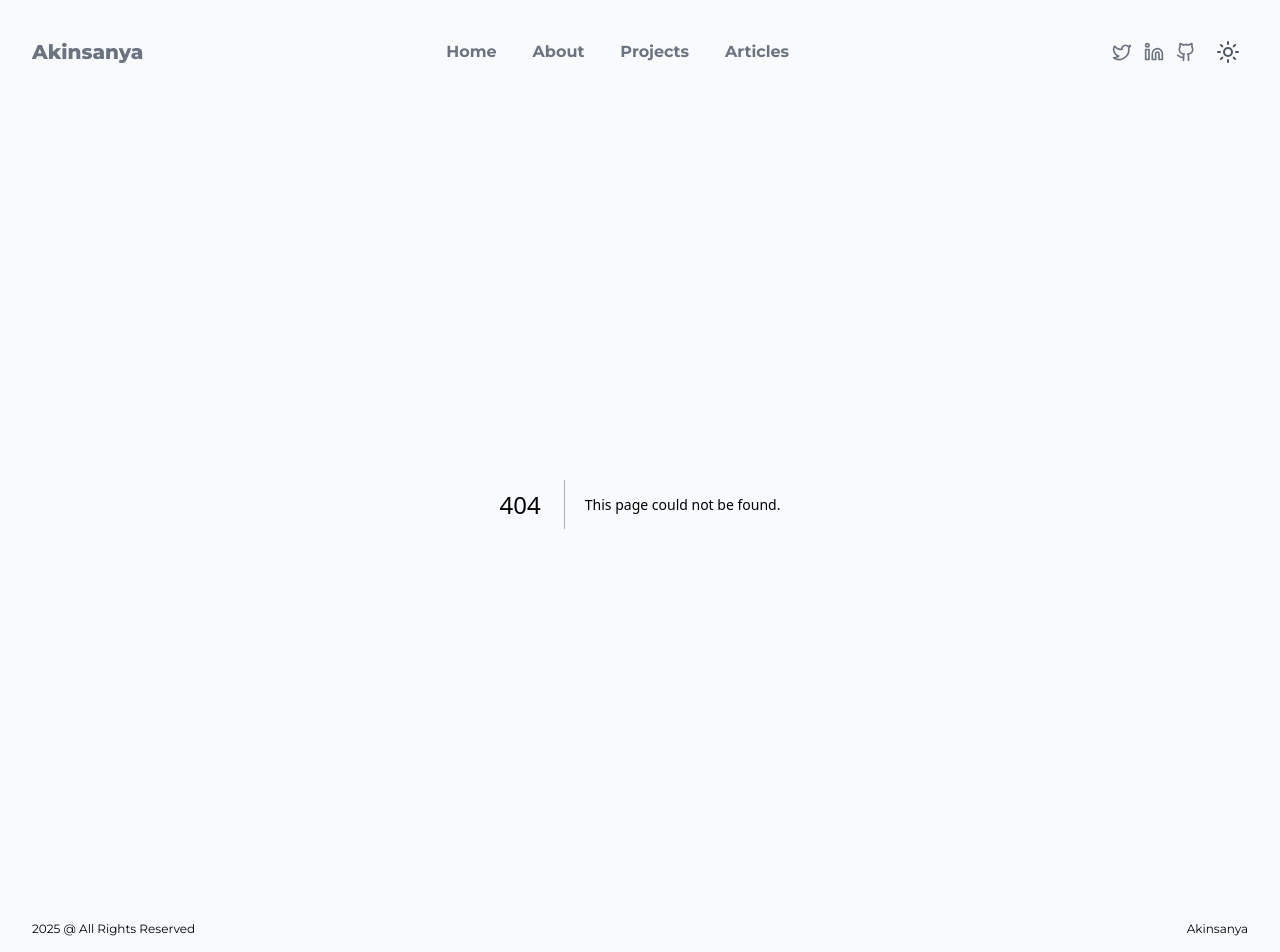
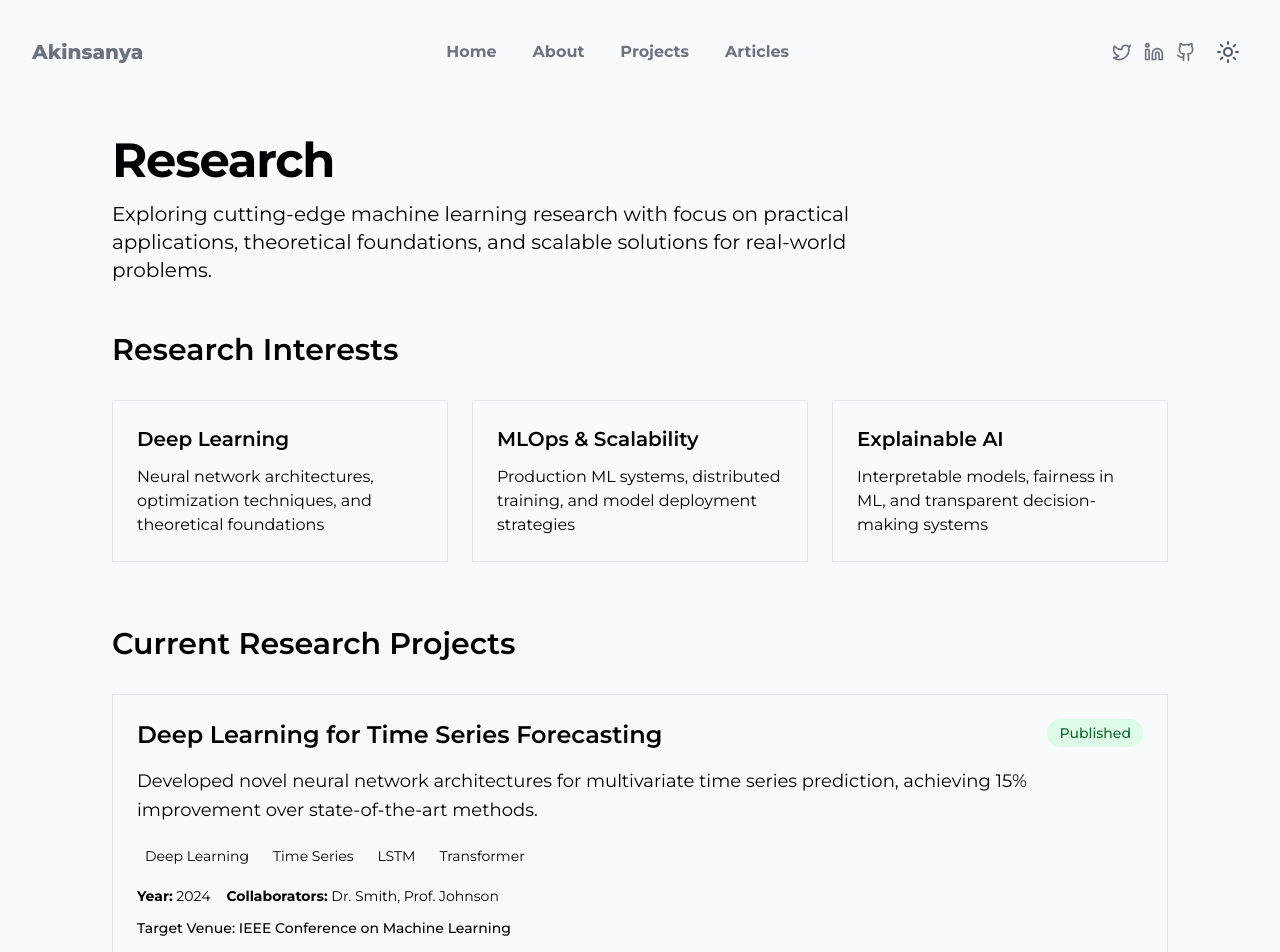
Before and after one commit to kiojoel/akinsanya, a Next.js app: page /research in a window 1280 px wide. Before the commit this address had no page. Shown: the top 952 px of the page. Built offline with nearby package versions, Linux system fonts and the light colour scheme.

Commit message:
add research page

```diff
--- a/app/about/page.tsx
+++ b/app/about/page.tsx
@@ -13,7 +13,7 @@ const About = () => {
       <div className="items-center space-y-2 xl:grid xl:grid-cols-3 xl:gap-x-8 xl:space-y-0">
         <div className="flex flex-col items-center">
           <Image
-            alt="JOEL"
+            alt="Akinsanya Joel"
             src="/joel_profile.jpg"
             width={168}
             height={168}
@@ -24,33 +24,43 @@ const About = () => {
             Akinsanya Joel
           </h3>
           <p className="text-gray-500 dark:text-gray-300 text-center">
-            ML engineer
+            Machine Learning Engineer
           </p>
         </div>
 
         <div className="prose max-w-none prose-lg pt-8 pb-7 dark:prose-invert xl:col-span-2">
           <p className="text-xl text-muted-foreground mb-6">
-            I specialize in building and deploying AI-powered systems, with
-            expertise in advanced machine learning and deep learning. I develop
-            and integrate models into real-world applications, creating
-            scalable, end-to-end solutions that deliver data-driven insights and
-            seamless user experiences.
+            I am a Machine Learning Engineer with extensive experience in
+            developing, training, and deploying machine learning models across
+            various domains. My expertise encompasses deep learning
+            architectures, statistical modeling, and MLOps practices, enabling
+            me to build robust, scalable solutions that drive business value
+            through data-driven insights.
           </p>
           <p className="text-xl text-muted-foreground mb-4">
-            When I&apos;m not coding, I&apos;m likely exploring new techniques
-            in machine learning or diving into the latest developments in web
-            technology. Whether it&apos;s optimizing algorithms or building
-            user-friendly interfaces, I thrive on the challenge of pushing
-            boundaries and creating impactful solutions.
+            My technical proficiency spans the complete machine learning
+            lifecycle, from data preprocessing and feature engineering to model
+            optimization and production deployment. I have hands-on experience
+            with frameworks such as TensorFlow, PyTorch, and scikit-learn,
+            alongside cloud platforms for distributed training and model
+            serving.
           </p>
           <p className="text-xl text-muted-foreground mb-4">
-            Let&apos;s collaborate and transform ideas into reality—connect with
-            me to embark on exciting projects together.
+            I am passionate about advancing the field of machine learning
+            through continuous learning and staying current with emerging
+            research. My focus lies in translating complex algorithms into
+            practical solutions that solve real-world problems and deliver
+            measurable impact.
           </p>
-          <h5 className="font-semibold tracking-tight">Contact me</h5>
+          <p className="text-xl text-muted-foreground mb-4">
+            I welcome opportunities to collaborate on challenging machine
+            learning projects and discuss innovative approaches to AI
+            implementation.
+          </p>
+          <h5 className="font-semibold tracking-tight">Contact</h5>
           <p className="text-sm text-muted-foreground">
             <a href="mailto:akinsanyajoel82@gmail.com">
-              Email: akinsanyajoel82@gmail.com
+              akinsanyajoel82@gmail.com
             </a>
           </p>
         </div>
--- a/app/components/Navbar.tsx
+++ b/app/components/Navbar.tsx
@@ -18,6 +18,10 @@ const navItems = [
     name: "Projects",
     href: "/projects",
   },
+  /* {
+    name: "Research",
+    href: "/research",
+  }, */
   {
     name: "Articles",
     href: "/articles",
--- a/app/page.tsx
+++ b/app/page.tsx
@@ -12,11 +12,9 @@ export default function Home() {
         >
           About Me ↗
         </a>
-        &nbsp;— I’m a machine learning engineer and aspiring quant researcher
-        focused on building intelligent systems that solve real-world problems.
-        I work across ML, data science, and backend development—pushing
-        boundaries through hands-on projects, research, and open-source
-        contributions.
+        &nbsp;— Machine learning engineer focused on building intelligent
+        systems that solve real-world problems. I work across ML & data science
+        through hands-on projects, research, and open-source.
       </p>
 
       <p className="text-lg md:text-xl text-muted-foreground">
--- /dev/null
+++ b/app/research/page.tsx
@@ -0,0 +1,216 @@
+import React from "react";
+
+const Research = () => {
+  const researchProjects = [
+    {
+      title: "Deep Learning for Time Series Forecasting",
+      description:
+        "Developed novel neural network architectures for multivariate time series prediction, achieving 15% improvement over state-of-the-art methods.",
+      tags: ["Deep Learning", "Time Series", "LSTM", "Transformer"],
+      status: "Published",
+      date: "2024",
+      venue: "IEEE Conference on Machine Learning",
+      collaborators: ["Dr. Smith", "Prof. Johnson"],
+    },
+    {
+      title: "Federated Learning in Healthcare Applications",
+      description:
+        "Implemented privacy-preserving machine learning models for medical diagnosis across distributed healthcare networks.",
+      tags: ["Federated Learning", "Healthcare", "Privacy", "Neural Networks"],
+      status: "Under Review",
+      date: "2024",
+      venue: "Nature Machine Intelligence",
+      collaborators: ["Dr. Brown", "Medical Center Team"],
+    },
+    {
+      title: "Explainable AI for Financial Risk Assessment",
+      description:
+        "Created interpretable machine learning models for credit risk evaluation with enhanced transparency and regulatory compliance.",
+      tags: ["XAI", "Finance", "Risk Assessment", "SHAP"],
+      status: "In Progress",
+      date: "2024",
+      venue: "Journal of Financial Technology",
+      collaborators: ["FinTech Lab"],
+    },
+  ];
+
+  const publications = [
+    {
+      title: "Advanced Neural Architectures for Sequential Data Processing",
+      authors: "A. Joel, et al.",
+      venue: "International Conference on Machine Learning (ICML)",
+      year: "2024",
+      citations: 23,
+    },
+    {
+      title: "Optimization Techniques for Large-Scale Model Training",
+      authors: "A. Joel, Dr. Wilson",
+      venue: "Journal of Machine Learning Research",
+      year: "2023",
+      citations: 45,
+    },
+    {
+      title: "Scalable Distributed Learning Systems",
+      authors: "A. Joel, Research Team",
+      venue: "NeurIPS Workshop on Distributed ML",
+      year: "2023",
+      citations: 12,
+    },
+  ];
+
+  const getStatusColor = (status: string) => {
+    switch (status) {
+      case "Published":
+        return "bg-green-100 text-green-800 dark:bg-green-900 dark:text-green-300";
+      case "Under Review":
+        return "bg-yellow-100 text-yellow-800 dark:bg-yellow-900 dark:text-yellow-300";
+      case "In Progress":
+        return "bg-blue-100 text-blue-800 dark:bg-blue-900 dark:text-blue-300";
+      default:
+        return "bg-gray-100 text-gray-800 dark:bg-gray-900 dark:text-gray-300";
+    }
+  };
+
+  return (
+    <div className="max-w-6xl mx-auto px-4 py-8">
+      <div className="mb-12">
+        <h1 className="text-4xl font-bold tracking-tight lg:text-5xl mb-4">
+          Research
+        </h1>
+        <p className="text-xl text-muted-foreground max-w-3xl">
+          Exploring cutting-edge machine learning research with focus on
+          practical applications, theoretical foundations, and scalable
+          solutions for real-world problems.
+        </p>
+      </div>
+
+      {/* Research Interests */}
+      <section className="mb-16">
+        <h2 className="text-3xl font-semibold mb-8">Research Interests</h2>
+        <div className="grid grid-cols-1 md:grid-cols-3 gap-6">
+          <div className="p-6 border rounded-lg bg-card">
+            <h3 className="text-xl font-semibold mb-3">Deep Learning</h3>
+            <p className="text-muted-foreground">
+              Neural network architectures, optimization techniques, and
+              theoretical foundations
+            </p>
+          </div>
+          <div className="p-6 border rounded-lg bg-card">
+            <h3 className="text-xl font-semibold mb-3">MLOps & Scalability</h3>
+            <p className="text-muted-foreground">
+              Production ML systems, distributed training, and model deployment
+              strategies
+            </p>
+          </div>
+          <div className="p-6 border rounded-lg bg-card">
+            <h3 className="text-xl font-semibold mb-3">Explainable AI</h3>
+            <p className="text-muted-foreground">
+              Interpretable models, fairness in ML, and transparent
+              decision-making systems
+            </p>
+          </div>
+        </div>
+      </section>
+
+      {/* Current Research Projects */}
+      <section className="mb-16">
+        <h2 className="text-3xl font-semibold mb-8">
+          Current Research Projects
+        </h2>
+        <div className="space-y-8">
+          {researchProjects.map((project, index) => (
+            <div
+              key={index}
+              className="p-6 border rounded-lg bg-card hover:shadow-lg transition-shadow"
+            >
+              <div className="flex justify-between items-start mb-4">
+                <h3 className="text-2xl font-semibold">{project.title}</h3>
+                <span
+                  className={`px-3 py-1 rounded-full text-sm font-medium ${getStatusColor(
+                    project.status
+                  )}`}
+                >
+                  {project.status}
+                </span>
+              </div>
+              <p className="text-muted-foreground mb-4 text-lg leading-relaxed">
+                {project.description}
+              </p>
+              <div className="flex flex-wrap gap-2 mb-4">
+                {project.tags.map((tag, tagIndex) => (
+                  <span
+                    key={tagIndex}
+                    className="px-2 py-1 bg-secondary text-secondary-foreground rounded text-sm"
+                  >
+                    {tag}
+                  </span>
+                ))}
+              </div>
+              <div className="flex flex-col sm:flex-row gap-4 text-sm text-muted-foreground">
+                <div>
+                  <strong>Year:</strong> {project.date}
+                </div>
+                <div>
+                  <strong>Collaborators:</strong>{" "}
+                  {project.collaborators.join(", ")}
+                </div>
+              </div>
+              <div className="mt-3">
+                <p className="text-sm font-medium">
+                  Target Venue: {project.venue}
+                </p>
+              </div>
+            </div>
+          ))}
+        </div>
+      </section>
+
+      {/* Publications */}
+      <section className="mb-16">
+        <h2 className="text-3xl font-semibold mb-8">Recent Publications</h2>
+        <div className="space-y-6">
+          {publications.map((pub, index) => (
+            <div
+              key={index}
+              className="p-6 border rounded-lg bg-card hover:shadow-md transition-shadow"
+            >
+              <h3 className="text-xl font-semibold mb-2">{pub.title}</h3>
+              <p className="text-muted-foreground mb-2">{pub.authors}</p>
+              <p className="text-sm text-muted-foreground mb-3">
+                {pub.venue} • {pub.year}
+              </p>
+              <div className="flex items-center gap-2">
+                <span className="text-sm text-muted-foreground">
+                  📊 {pub.citations} citations
+                </span>
+              </div>
+            </div>
+          ))}
+        </div>
+      </section>
+
+      {/* Collaboration */}
+      <section>
+        <div className="p-8 border rounded-lg bg-muted/50">
+          <h2 className="text-2xl font-semibold mb-4">
+            Research Collaboration
+          </h2>
+          <p className="text-muted-foreground mb-6 text-lg leading-relaxed">
+            Interested in collaborating on machine learning research? I&apos;m
+            always open to discussing new projects, sharing insights, and
+            exploring innovative approaches to challenging problems in AI and
+            ML.
+          </p>
+          <a
+            href="mailto:akinsanyajoel82@gmail.com"
+            className="inline-block bg-primary text-primary-foreground px-6 py-3 rounded-lg hover:bg-primary/90 transition-colors font-medium"
+          >
+            Get in Touch
+          </a>
+        </div>
+      </section>
+    </div>
+  );
+};
+
+export default Research;
```
Also changed, not shown: 1 other file (tests, documents, lock files or other folders).
